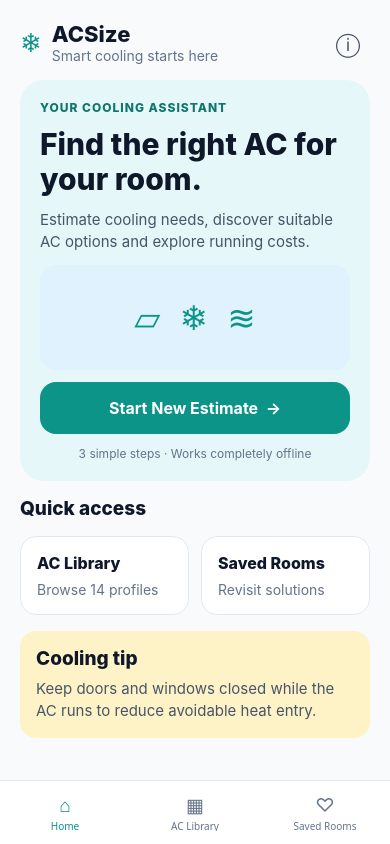
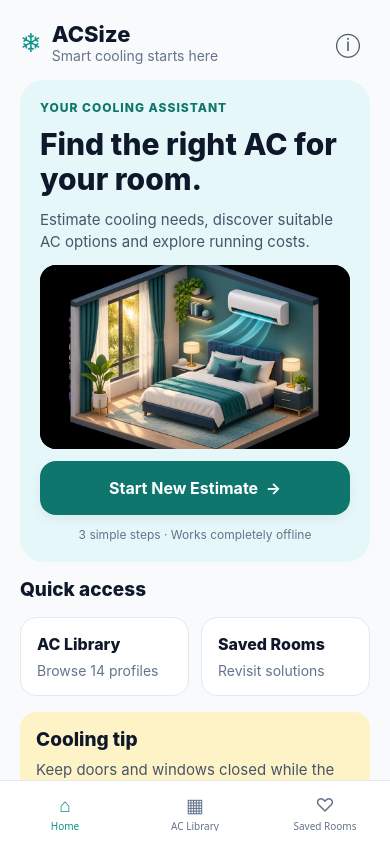
Before and after one commit to OshadhaAnuhas/ACSize, a React Native app: screen /Home in a window 390 px wide. Built offline with nearby package versions, Linux system fonts and the light colour scheme.

Commit message:
Add polished offline room artwork and visual foundation

```diff
--- a/src/components/PrimaryButton.tsx
+++ b/src/components/PrimaryButton.tsx
@@ -1,6 +1,6 @@
 import { Pressable, StyleSheet, Text } from 'react-native';
-import { colors, radius, spacing } from '../theme';
+import { colors, elevation, radius, spacing } from '../theme';
 export function PrimaryButton({ label, onPress, variant = 'solid', disabled = false }: { label: string; onPress: () => void; variant?: 'solid' | 'outline'; disabled?: boolean }) {
   return <Pressable accessibilityRole="button" accessibilityState={{ disabled }} disabled={disabled} onPress={onPress} style={({ pressed }) => [styles.base, variant === 'outline' && styles.outline, pressed && styles.pressed, disabled && styles.disabled]}><Text style={[styles.text, variant === 'outline' && styles.outlineText]}>{label}</Text></Pressable>;
 }
-const styles = StyleSheet.create({ base: { minHeight: 52, borderRadius: radius.md, backgroundColor: colors.teal, alignItems: 'center', justifyContent: 'center', paddingHorizontal: spacing.lg }, outline: { backgroundColor: colors.surface, borderWidth: 1.5, borderColor: colors.teal }, pressed: { opacity: 0.78 }, disabled: { opacity: 0.55 }, text: { color: '#FFF', fontSize: 16, fontWeight: '700' }, outlineText: { color: colors.tealDark } });
+const styles = StyleSheet.create({ base: { minHeight: 54, borderRadius: radius.md, backgroundColor: colors.tealDark, alignItems: 'center', justifyContent: 'center', paddingHorizontal: spacing.lg, ...elevation.card }, outline: { backgroundColor: colors.surface, borderWidth: 1.5, borderColor: colors.teal, elevation: 0, shadowOpacity: 0 }, pressed: { opacity: 0.78 }, disabled: { opacity: 0.55 }, text: { color: '#FFF', fontSize: 16, fontWeight: '700' }, outlineText: { color: colors.tealDark } });
--- /dev/null
+++ b/src/components/RoomIllustration.tsx
@@ -0,0 +1,14 @@
+import { Image, StyleSheet, View } from 'react-native';
+import { colors, radius } from '../theme';
+
+export function RoomIllustration({ compact = false }: { compact?: boolean }) {
+  return <View accessible={false} style={[styles.frame, compact && styles.compact]}>
+    <Image source={require('../../assets/room-cooling-3d.jpg')} resizeMode="cover" style={styles.image} accessibilityIgnoresInvertColors />
+  </View>;
+}
+
+const styles = StyleSheet.create({
+  frame: { height: 184, overflow: 'hidden', borderRadius: radius.md, backgroundColor: colors.navy },
+  compact: { height: 126 },
+  image: { width: '100%', height: '100%' },
+});
--- a/src/screens/HomeScreen.tsx
+++ b/src/screens/HomeScreen.tsx
@@ -3,6 +3,7 @@ import { BottomTabScreenProps } from '@react-navigation/bottom-tabs';
 import { CompositeScreenProps } from '@react-navigation/native';
 import { NativeStackScreenProps } from '@react-navigation/native-stack';
 import { PrimaryButton } from '../components/PrimaryButton';
+import { RoomIllustration } from '../components/RoomIllustration';
 import { Screen } from '../components/Screen';
 import { useRoom } from '../context/RoomContext';
 import { MainTabParamList, RootStackParamList } from '../navigation/routeTypes';
@@ -16,7 +17,7 @@ export function HomeScreen({ navigation }: Props) {
   const continueLatest = () => { if (latest) { const missingSelectedAC = loadSaved(latest); navigation.navigate('Recommendation'); if (missingSelectedAC) Alert.alert('AC profile unavailable', 'Your room was opened, but its previously selected AC is no longer in the local catalogue. You can select another AC in Room Lab. The saved record has not changed.'); } };
   return <Screen>
     <View style={styles.brand}><Text style={styles.logo}>❄</Text><View><Text style={styles.brandName}>ACSize</Text><Text style={styles.muted}>Smart cooling starts here</Text></View><Pressable accessibilityRole="button" accessibilityLabel="About ACSize" onPress={() => Alert.alert('About ACSize', 'A fully offline educational estimator. Results are approximate and are not professional HVAC advice.')} style={styles.infoButton}><Text style={styles.info}>ⓘ</Text></Pressable></View>
-    <View style={styles.hero}><Text style={styles.eyebrow}>YOUR COOLING ASSISTANT</Text><Text style={styles.title}>Find the right AC for your room.</Text><Text style={styles.body}>Estimate cooling needs, discover suitable AC options and explore running costs.</Text><View style={styles.art}><Text style={styles.artText}>▱  ❄  ≋</Text></View><PrimaryButton label="Start New Estimate  →" onPress={begin} /><Text style={styles.caption}>3 simple steps · Works completely offline</Text></View>
+    <View style={styles.hero}><Text style={styles.eyebrow}>YOUR COOLING ASSISTANT</Text><Text style={styles.title}>Find the right AC for your room.</Text><Text style={styles.body}>Estimate cooling needs, discover suitable AC options and explore running costs.</Text><RoomIllustration /><PrimaryButton label="Start New Estimate  →" onPress={begin} /><Text style={styles.caption}>3 simple steps · Works completely offline</Text></View>
     {latest && <Pressable accessibilityRole="button" accessibilityLabel={`Continue ${latest.name}, ${latest.lastEstimatedBTU.toLocaleString()} BTU per hour`} onPress={continueLatest} style={styles.recent}><Text style={styles.eyebrow}>CONTINUE LAST ROOM</Text><Text style={styles.recentName}>{latest.name}  ›</Text><Text style={styles.muted}>{latest.lastEstimatedBTU.toLocaleString()} BTU/h · Updated {new Date(latest.updatedAt).toLocaleDateString()}</Text></Pressable>}
     <Text style={styles.section}>Quick access</Text><View style={styles.quickRow}><Pressable accessibilityRole="button" accessibilityLabel="Open AC Library" style={styles.quickCard} onPress={() => navigation.navigate('MainTabs', { screen: 'Library' })}><Text style={styles.recentName}>AC Library</Text><Text style={styles.muted}>Browse 14 profiles</Text></Pressable><Pressable accessibilityRole="button" accessibilityLabel="Open Saved Rooms" style={styles.quickCard} onPress={() => navigation.navigate('MainTabs', { screen: 'Saved' })}><Text style={styles.recentName}>Saved Rooms</Text><Text style={styles.muted}>Revisit solutions</Text></Pressable></View>
     <View style={styles.tip}><Text style={styles.section}>Cooling tip</Text><Text style={styles.body}>Keep doors and windows closed while the AC runs to reduce avoidable heat entry.</Text></View>
--- a/src/screens/RoomLabScreen.tsx
+++ b/src/screens/RoomLabScreen.tsx
@@ -4,6 +4,7 @@ import { NativeStackScreenProps } from '@react-navigation/native-stack';
 import { ChoiceChips } from '../components/ChoiceChips';
 import { DimensionField } from '../components/DimensionField';
 import { PrimaryButton } from '../components/PrimaryButton';
+import { RoomIllustration } from '../components/RoomIllustration';
 import { Screen } from '../components/Screen';
 import { useRoom } from '../context/RoomContext';
 import { findACProfile } from '../data/acProfiles';
@@ -60,7 +61,7 @@ export function RoomLabScreen({ navigation, route }: Props) {
   const toggle = (id: Section) => setOpen(id);
   return <Screen>
     <Text style={styles.title}>{scenario.name}</Text><Text style={styles.sub}>Temporary educational scenario</Text>
-    <View style={styles.art}><Text style={styles.artText}>☀  ▱  ❄  ≋</Text></View>
+    <RoomIllustration compact />
     <View style={styles.metrics}><View style={styles.metric}><Text style={styles.value}>{estimate ? estimate.estimatedBTUh.toLocaleString() : '—'}</Text><Text style={styles.tiny}>BTU/h needed</Text></View><View style={styles.metric}><Text style={styles.value}>{selected?.name ?? 'No match'}</Text><Text style={styles.tiny}>tested AC</Text></View><View style={styles.metric}><Text style={styles.value}>{energy ? `Rs.${energy.monthlyAdditionalEnergyCostLKR.toFixed(0)}` : '—'}</Text><Text style={styles.tiny}>monthly cost</Text></View></View>
     <Accordion id="room" title="Room Conditions" open={open} onToggle={toggle}>
       <ChoiceChips groupLabel="Dimension units" value={scenario.preferredUnit} options={[{ value: 'metric', label: 'Metres' }, { value: 'imperial', label: 'Feet' }]} onChange={(preferredUnit) => update({ preferredUnit })} />
--- a/src/screens/RoomSetupScreen.tsx
+++ b/src/screens/RoomSetupScreen.tsx
@@ -4,6 +4,7 @@ import { NativeStackScreenProps } from '@react-navigation/native-stack';
 import { ChoiceChips } from '../components/ChoiceChips';
 import { DimensionField } from '../components/DimensionField';
 import { PrimaryButton } from '../components/PrimaryButton';
+import { RoomIllustration } from '../components/RoomIllustration';
 import { Screen } from '../components/Screen';
 import { useRoom } from '../context/RoomContext';
 import { RootStackParamList } from '../navigation/routeTypes';
@@ -30,7 +31,7 @@ export function RoomSetupScreen({ navigation }: Props) {
   const shownArea = Number.isFinite(area) ? (draft.preferredUnit === 'metric' ? area : area / (0.3048 ** 2)).toFixed(1) : '—';
   return <KeyboardAvoidingView style={{ flex: 1 }} behavior={Platform.OS === 'ios' ? 'padding' : undefined}><Screen>
     <Text style={styles.progress}>STEP {step} OF 3</Text><View style={styles.segments}>{[1, 2, 3].map((n) => <View key={n} style={[styles.segment, n <= step && styles.on]} />)}</View>
-    {step === 1 && <><Text style={styles.title}>Let’s start with your space</Text>
+    {step === 1 && <><Text style={styles.title}>Let’s start with your space</Text><RoomIllustration compact />
       <ChoiceChips value={draft.roomType} options={roomOptions} onChange={(roomType) => setDraft((current) => ({ ...current, roomType, name: Object.values(ROOM_NAMES).includes(current.name) ? ROOM_NAMES[roomType] : current.name }))} />
       <View><Text style={styles.label}>Room name</Text><TextInput accessibilityLabel="Room name" value={draft.name} onChangeText={(name) => update('name', name)} maxLength={60} style={styles.nameInput} />{attempted && errors.name && <Text style={styles.error}>{errors.name}</Text>}</View>
       <ChoiceChips value={draft.preferredUnit} options={[{ value: 'metric', label: 'Metres' }, { value: 'imperial', label: 'Feet' }]} onChange={(unit) => update('preferredUnit', unit)} />
--- a/src/theme/index.ts
+++ b/src/theme/index.ts
@@ -5,3 +5,5 @@ export const colors = {
 } as const;
 export const spacing = { xs: 4, sm: 8, md: 12, lg: 16, xl: 20, xxl: 28 } as const;
 export const radius = { sm: 10, md: 16, lg: 24, pill: 999 } as const;
+export const typeScale = { caption: 12, body: 15, section: 19, title: 28, display: 30 } as const;
+export const elevation = { card: { shadowColor: '#0F172A', shadowOpacity: 0.06, shadowRadius: 12, shadowOffset: { width: 0, height: 4 }, elevation: 2 } } as const;
```
Also changed, not shown: assets/room-cooling-3d.jpg (added).
